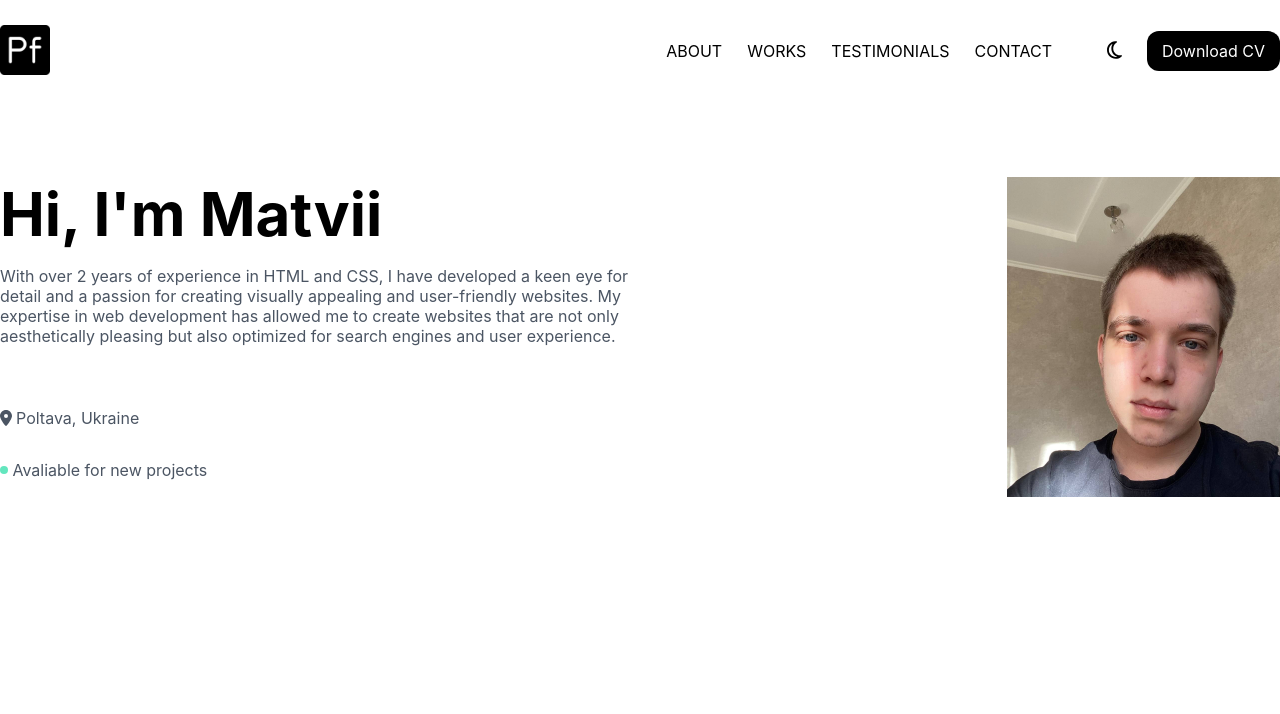
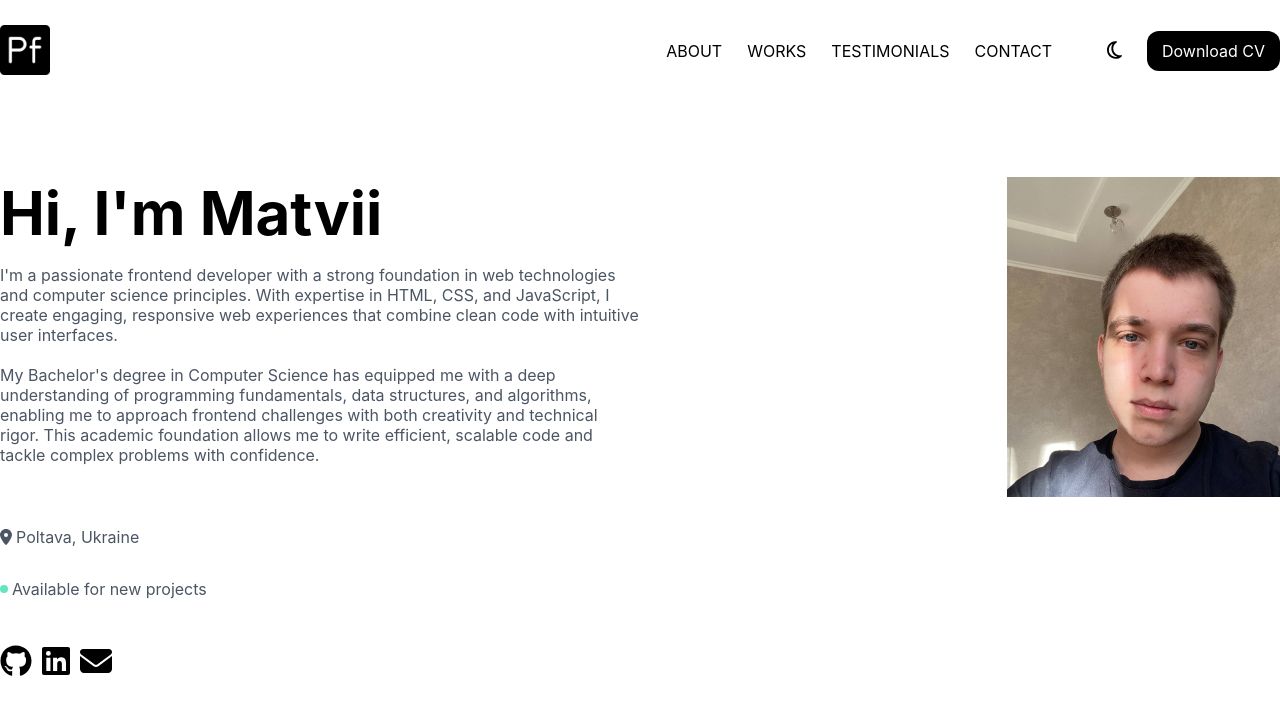
Before and after one commit to matviifed/Portfolio, a React (Create React App) app: page / in a window 1280 px wide. Shown: the top 714 px of the page. Built offline with nearby package versions, Linux system fonts and the light colour scheme.

Commit message:
About Section component (before refactoring)

```diff
--- a/package.json
+++ b/package.json
@@ -3,6 +3,7 @@
   "version": "0.1.0",
   "private": true,
   "dependencies": {
+    "@fortawesome/free-brands-svg-icons": "^7.0.0",
     "@fortawesome/free-regular-svg-icons": "^6.7.2",
     "@fortawesome/free-solid-svg-icons": "^6.7.2",
     "@fortawesome/react-fontawesome": "^0.2.2",
--- a/src/App.css
+++ b/src/App.css
@@ -99,6 +99,7 @@ body.dark-theme {
   color: white;
 }
 
+
 .theme-toggle {
   background: none;
   border: none;
@@ -132,7 +133,7 @@ body.dark-theme {
   display: flex;
   flex-direction: row;
   justify-content: space-between;
-  align-items: center;
+  align-items: start;
 }
 
 .hero__title{
@@ -160,3 +161,27 @@ body.dark-theme {
   display: flex;
   flex-direction: column;
 }
+
+.icons__container{
+  display: flex;
+  align-items: center;
+  gap: 10px;
+}
+
+.icon-link{
+  color: #000;
+  text-decoration: none;
+  transition: 0.2s linear;
+}
+
+.icon-link:hover{
+  color: blue;
+}
+
+body.dark-theme .icon {
+  color: #fff;
+}
+
+body.dark-theme .grey {
+  color: #fff;
+}
--- a/src/components/AboutSection.jsx
+++ b/src/components/AboutSection.jsx
@@ -1,9 +1,12 @@
 import React from 'react'
 import heroImage from '../imgs/hero_img.jpg'
 import { FontAwesomeIcon } from '@fortawesome/react-fontawesome'
-import { faLocationDot, faCircle} from '@fortawesome/free-solid-svg-icons'
+import { faLocationDot, faCircle, faEnvelope } from '@fortawesome/free-solid-svg-icons'
+import { faGithub, faLinkedin} from '@fortawesome/free-brands-svg-icons' // ← правильний імпорт
+
 const AboutSection = ({ title, children }) => {
   title = "Hi, I'm Matvii"
+
 
   return (
     <section className='section'>
@@ -12,28 +15,41 @@ import { faLocationDot, faCircle} from '@fortawesome/free-solid-svg-icons'
           <div className="left__block">
             <div className="row">
               <h1 className='hero__title'>{title}</h1>
-                                <p className='hero__description grey'>With over 2 years of experience in HTML and CSS, I have developed a keen eye for detail and a passion for creating visually appealing and user-friendly websites. My expertise in web development has allowed me to create websites that are not only aesthetically pleasing but also optimized for search engines and user experience.</p>
+              <p className='hero__description grey'>
+                I'm a passionate frontend developer with a strong foundation in web technologies and computer science principles. With expertise in HTML, CSS, and JavaScript, I create engaging, responsive web experiences that combine clean code with intuitive user interfaces.<br />
+                <br />
+                My Bachelor's degree in Computer Science has equipped me with a deep understanding of programming fundamentals, data structures, and algorithms, enabling me to approach frontend challenges with both creativity and technical rigor. This academic foundation allows me to write efficient, scalable code and tackle complex problems with confidence.
+              </p>
+            </div>
+            <div className="row" style={{ marginTop: 30 }}>
+              <p className='hero__location grey'>
+                <FontAwesomeIcon icon={faLocationDot} className="icon" style={{ marginRight: 4 }} />
+                Poltava, Ukraine
+              </p>
+              <p className='hero__availability grey'>
+                <FontAwesomeIcon icon={faCircle} style={{ color: "#63E6BE", width: "8px" , marginRight: 4}} className='icon' />
+                Available for new projects
+              </p>
             </div>
 
-                            <div className="row" style={{marginTop: 30}}>
-                                <p className='hero__location grey'>
-                                    <FontAwesomeIcon
-                                    icon={faLocationDot}
-                                    className="icon" style={{marginRight: 4}} />
-                                    Poltava, Ukraine</p>
-                                <p className='hero__availability grey'>
-                                    <FontAwesomeIcon icon={faCircle}
-                                    style={{color: "#63E6BE",
-                                    width: "8px"}} /> Avaliable for new projects</p>
+            <div className="row" style={{ marginTop: 30 }}>
+                <div className="icons__container">
+                    <a href="https://github.com/matviifed" target="_blank" rel="noopener noreferrer" className='icon-link'>
+                        <FontAwesomeIcon icon={faGithub} size="2x" className='icon'/>
+                    </a>
+                    <a href="https://www.linkedin.com/in/matvii-fedoruk-268337254/" target="_blank" rel="noopener noreferrer" className='icon-link'>
+                        <FontAwesomeIcon icon={faLinkedin} size="2x" className='icon' />
+                    </a>
+                    <a href="mailto:mfedorukk@gmail.com" target="_blank" rel="noopener noreferrer" className='icon-link'>
+                        <FontAwesomeIcon icon={faEnvelope} size="2x" className='icon' />
+                    </a>
                 </div>
             </div>
+          </div>
+
           <div className="right__block">
             <div className="row">
-                                <img
-                                    src={heroImage}
-                                    alt="Hero Image"
-                                    className="hero__image"
-                                />
+              <img src={heroImage} alt="Hero Image" className="hero__image" />
             </div>
           </div>
         </div>
```
Also changed, not shown: 1 other file (tests, documents, lock files or other folders). Lines whose indentation alone changed are shown as unchanged.
